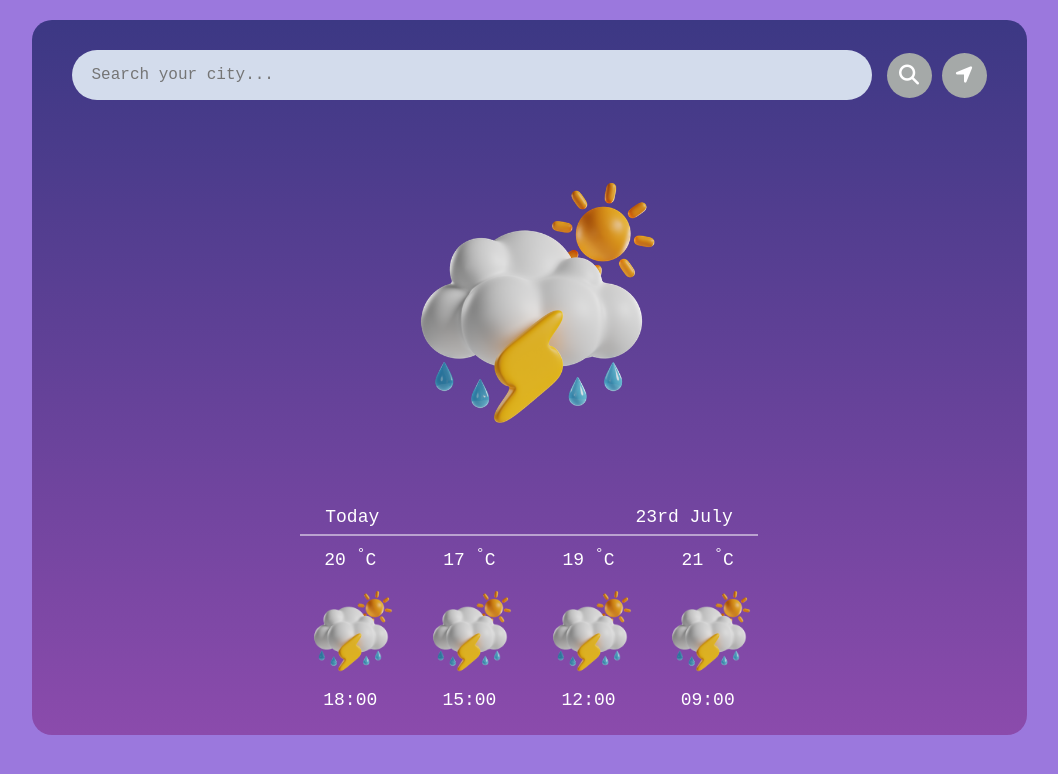
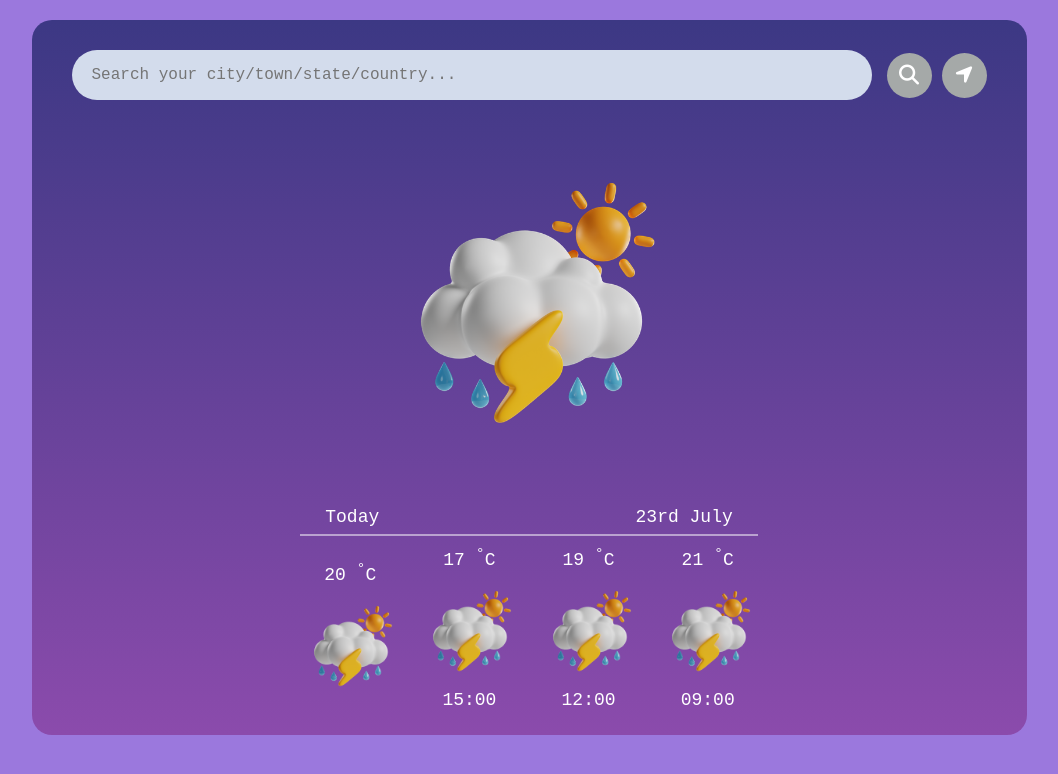
Before and after one commit to Rahmat-Ali-15/Weather-App, a plain HTML site: page index.html in a window 1280 px wide. Shown: the whole page, without its empty margins (111-1169 px from the left). Drawn offline with nearby package versions, Linux system fonts and the light colour scheme.

Commit message:
Code of the day

```diff
--- a/index.html
+++ b/index.html
@@ -7,12 +7,13 @@
     <link rel="stylesheet" href="./style.css">
     <link rel="stylesheet" href="https://cdnjs.cloudflare.com/ajax/libs/font-awesome/6.7.2/css/all.min.css" />
     <script src="./script.js" defer></script>
+    <script src="https://cdnjs.cloudflare.com/ajax/libs/moment.js/2.29.4/moment.min.js"></script>
 </head>
 <body>
 
     <div class="whether-container">
         <div class="search-container">
-            <input type="text" placeholder="Search your city..." id="search">
+            <input type="text" placeholder="Search your city/town/state/country..." id="search">
             <div class="search-icon">
                 <div>
                     <i class="fa-solid fa-magnifying-glass"></i>
@@ -34,10 +35,10 @@
                 <p>23rd July</p>
             </div>
             <div class="bottom">
-                <div>
+                <div id="time">
                     <p>20 <sup>&deg;</sup>C</p>
                     <img src="./Utilities/drizzling_with_lightning_at_day.webp" alt="cloud">
-                    <p>18:00</p>
+                    <!-- <p>18:00</p> -->
                 </div>
                 <div>
                     <p>17 <sup>&deg;</sup>C</p>
```
